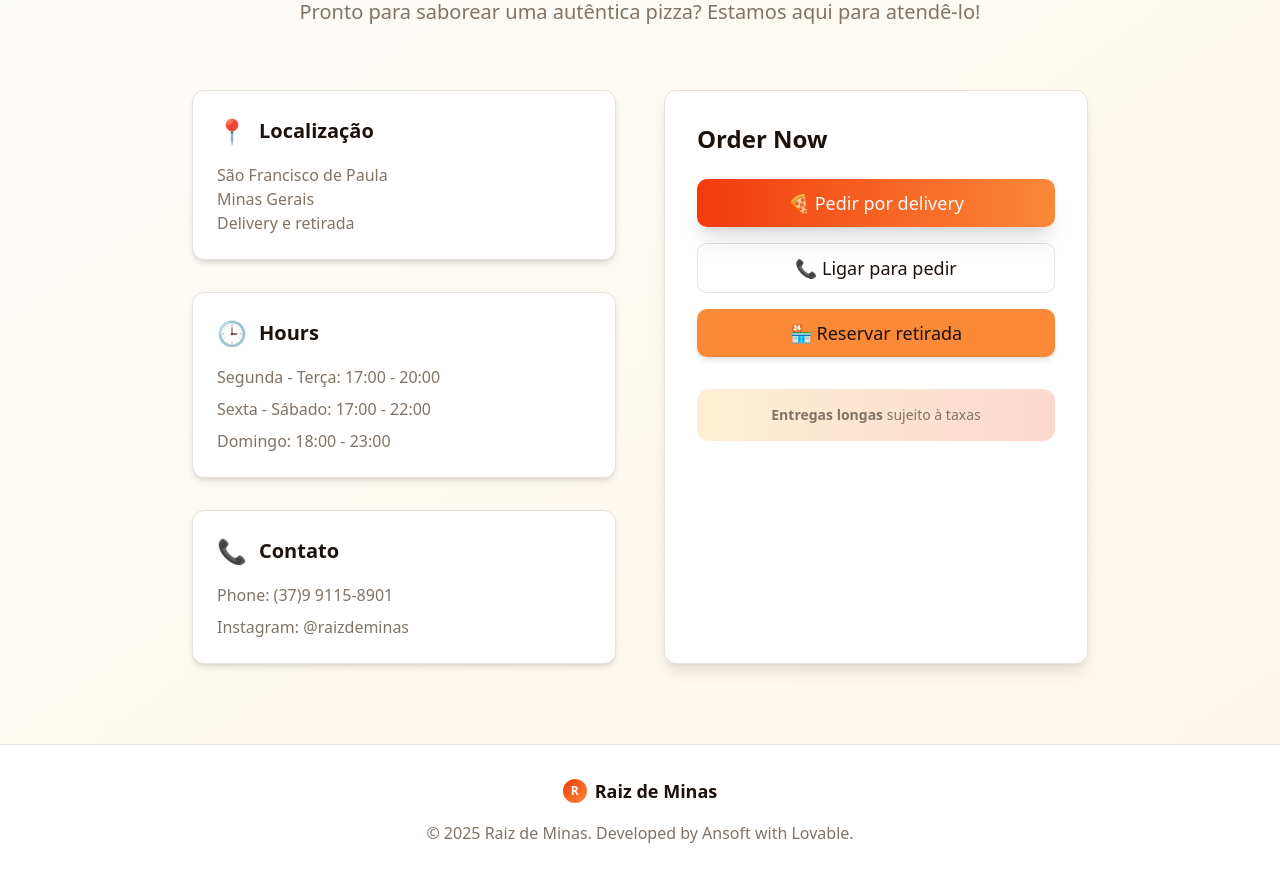
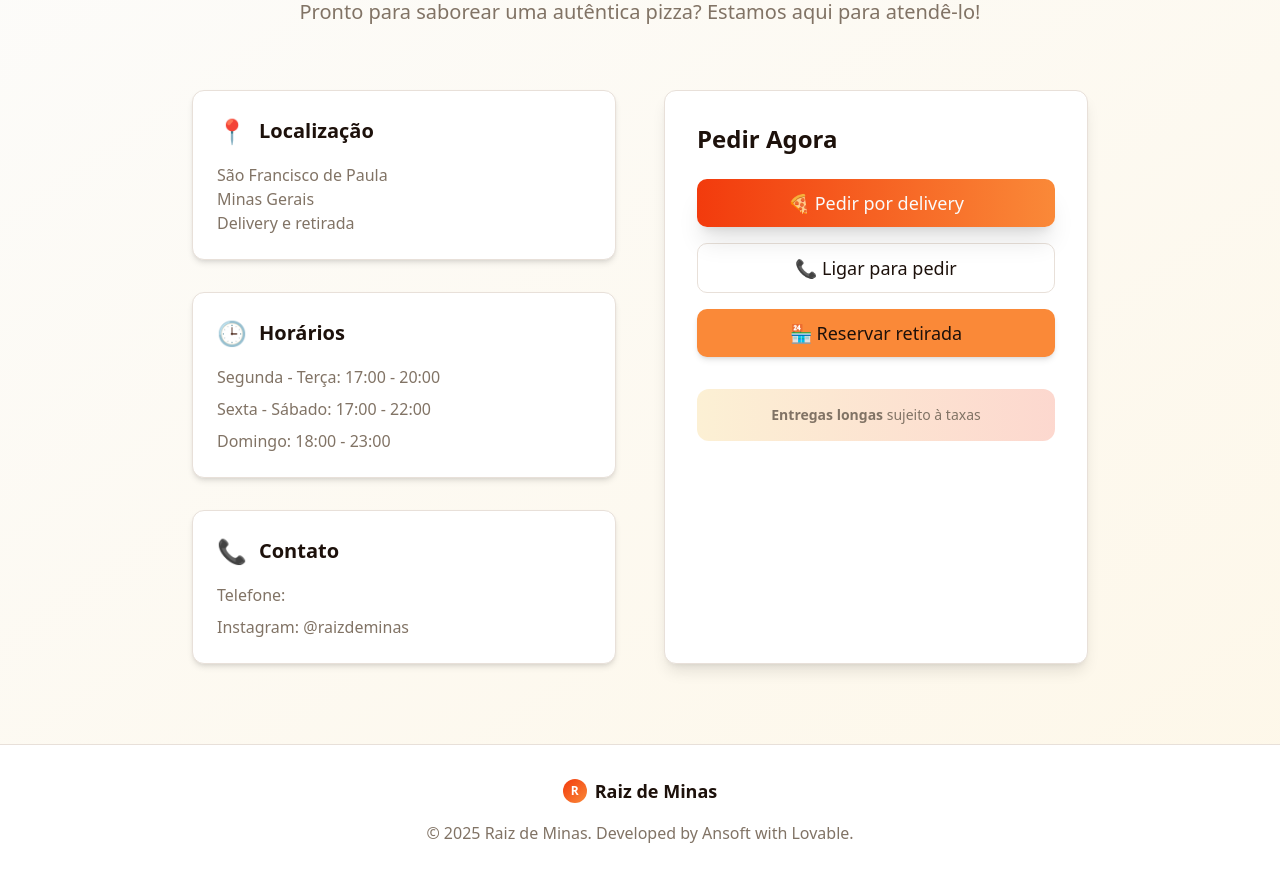
Before and after one commit to AllanC12/pizzeria, a React (Vite) app: page / in a window 1280 px wide. Shown: the part 2580-3457 px from the top of the page. Built offline with nearby package versions, Linux system fonts and the light colour scheme.

Commit message:
fix - correção de textos

```diff
--- a/src/components/Contact.tsx
+++ b/src/components/Contact.tsx
@@ -34,7 +34,7 @@ const Contact = () => {
               <div className="bg-card p-6 rounded-xl shadow-md border border-border">
                 <h3 className="text-xl font-semibold mb-4 text-card-foreground flex items-center gap-3">
                   <span className="text-2xl">🕒</span>
-                  Hours
+                 Horários
                 </h3>
                 <div className="space-y-2 text-muted-foreground">
                   <p>Segunda - Terça: 17:00 - 20:00</p>
@@ -49,14 +49,14 @@ const Contact = () => {
                   Contato
                 </h3>
                 <div className="space-y-2 text-muted-foreground">
-                  <p>Phone: (37)9 9115-8901</p>
+                  <p>Telefone: <a href="wa.me/3799115-8901"></a></p>
                   <p>Instagram: <a target="_blank" href="https://www.instagram.com/raizdeminas5?igsh=MXNidHRvaGpxM2RrdA==">@raizdeminas</a></p>
                 </div>
               </div>
             </div>
 
             <div className="bg-card p-8 rounded-xl shadow-lg border border-border">
-              <h3 className="text-2xl font-semibold mb-6 text-card-foreground">Order Now</h3>
+              <h3 className="text-2xl font-semibold mb-6 text-card-foreground">Pedir Agora</h3>
               <div className="space-y-4">
                 <Button variant="hero" size="lg" className="w-full py-6 text-lg">
                   🍕 Pedir por delivery
```
